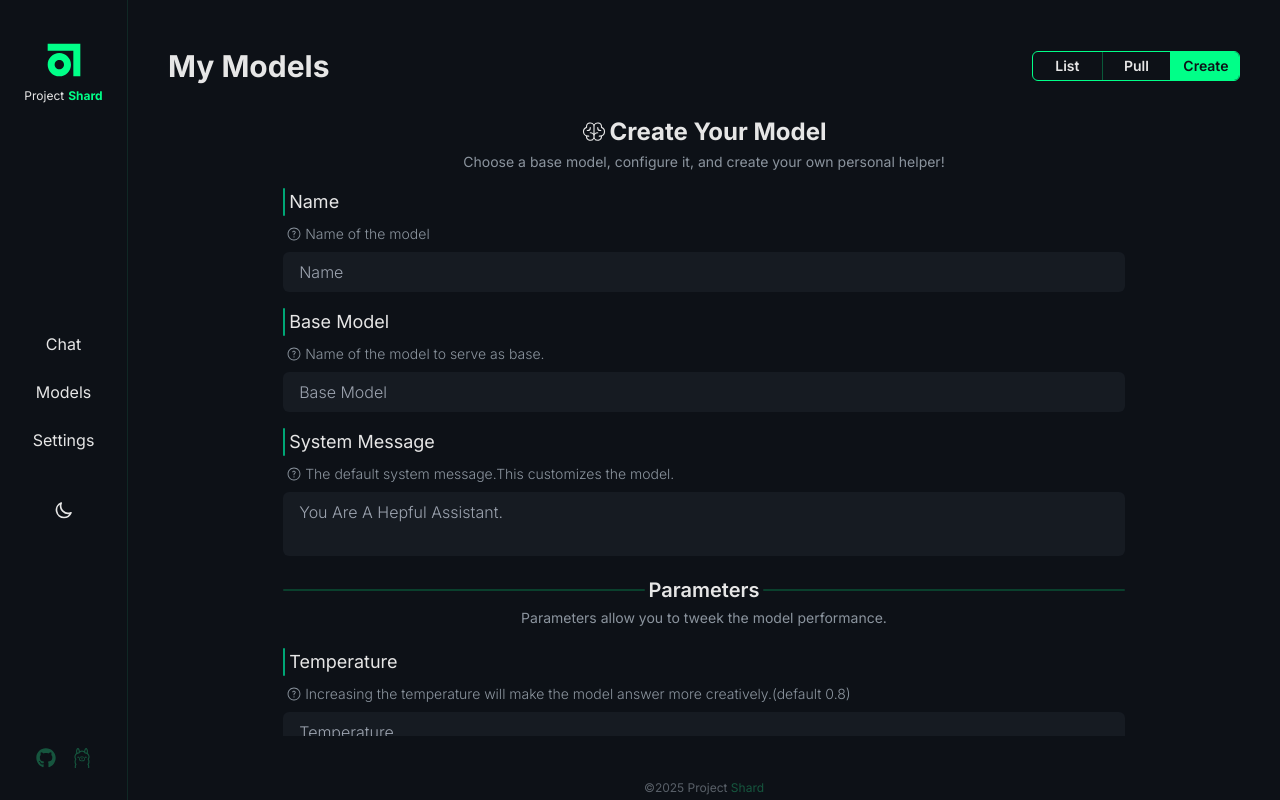
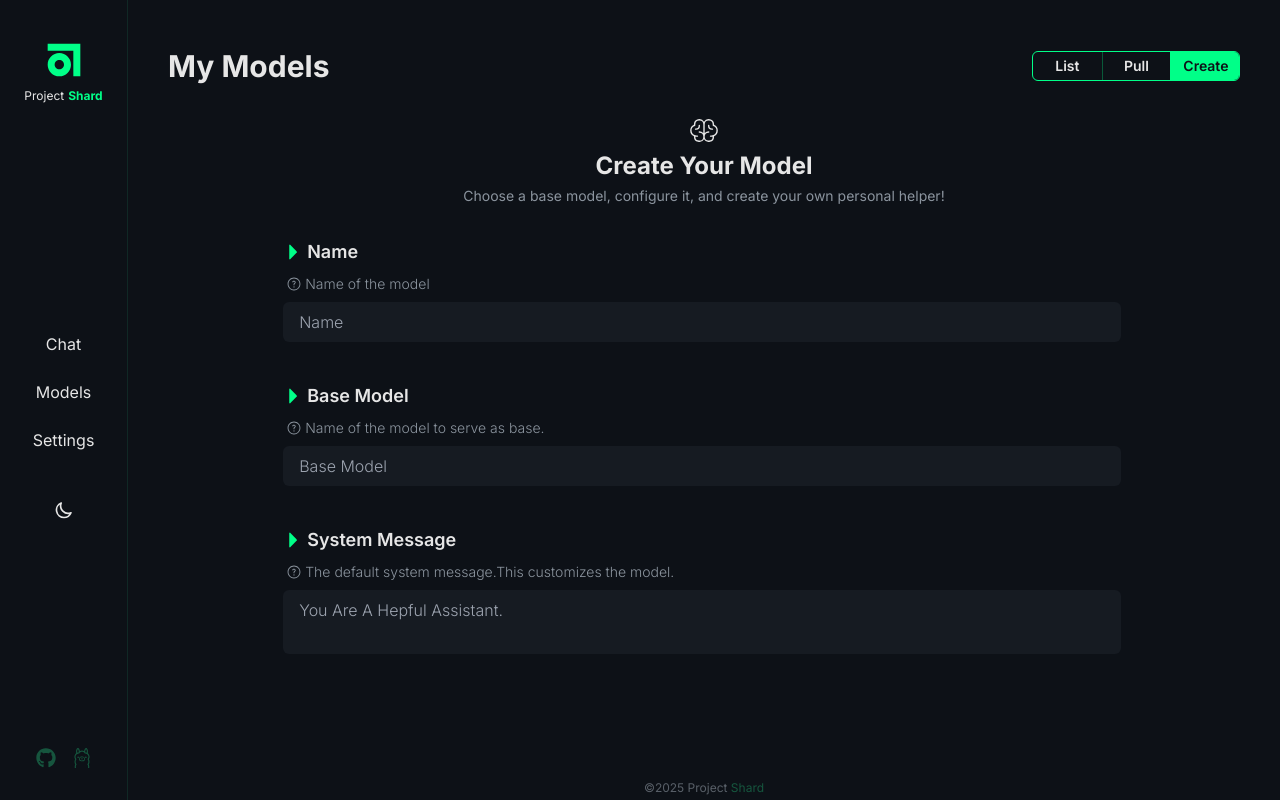
Before and after one commit to Ablasko32/Project-Shard, a Next.js app: page /models/create in a window 1280 px wide. Built offline with nearby package versions, Linux system fonts and the light colour scheme.

Commit message:
styled settings page

```diff
--- a/app/_components/ConnectionTest.tsx
+++ b/app/_components/ConnectionTest.tsx
@@ -33,7 +33,7 @@ export default function ConnectionTest() {
 	return (
 		<div className="flex flex-col items-center gap-1">
 			<div className="mb-2 flex items-center gap-1 text-lightTextSecondary dark:text-darkTextSecondary lg:text-xl">
-				<p>https://localhost:11434</p>
+				<p>http://localhost:11434</p>
 				{isConnected && (
 					<span className="h-2 w-2 rounded-full bg-lightPrimary dark:bg-darkPrimary"></span>
 				)}
--- a/app/_components/CreateModelForm.tsx
+++ b/app/_components/CreateModelForm.tsx
@@ -2,10 +2,11 @@
 
 import CreateModelInput from '@/app/_components/CreateModelInput';
 import { useForm, SubmitHandler } from 'react-hook-form';
-import { motion } from 'framer-motion';
 import { useState } from 'react';
-import TinySpinner from './TinySpinner';
+import TinySpinner from '@/app/_components/TinySpinner';
 import toast from 'react-hot-toast';
+import Button from '@/app/_components/Button';
+import { HiOutlineSparkles } from 'react-icons/hi';
 
 export interface CreateModel {
 	from: string;
@@ -93,7 +94,10 @@ export default function CreateModelForm() {
 	};
 
 	return (
-		<form className="flex flex-col gap-4" onSubmit={handleSubmit(onSubmit)}>
+		<form
+			className="flex flex-col gap-8 pr-1 lg:gap-10"
+			onSubmit={handleSubmit(onSubmit)}
+		>
 			<CreateModelInput
 				register={register}
 				description="Name of the model"
@@ -124,7 +128,7 @@ export default function CreateModelForm() {
 			/>
 
 			{/* params part */}
-			<div className="flex flex-col gap-1">
+			<div className="mb-6 mt-8 flex flex-col gap-1">
 				{' '}
 				<div className="mt-1 flex items-center gap-1">
 					<p className="h-0.5 flex-grow rounded-md bg-lightPrimary !opacity-20 dark:bg-darkPrimary"></p>
@@ -195,16 +199,10 @@ export default function CreateModelForm() {
 					<TinySpinner />
 				</div>
 			)}
-			<motion.button
-				disabled={isLoading}
-				whileHover={{ scale: 0.95 }}
-				whileTap={{ scale: 0.9 }}
-				transition={{ duration: 0.15 }}
-				type="submit"
-				className="mx-auto mb-4 mt-2 rounded-md bg-lightPrimary px-4 py-1 font-semibold uppercase text-lightBg dark:bg-darkPrimary dark:text-darkBg"
-			>
+			<Button className="mx-auto mb-4 mt-2">
+				<HiOutlineSparkles />
 				Create
-			</motion.button>
+			</Button>
 		</form>
 	);
 }
--- a/app/_components/CreateModelInput.tsx
+++ b/app/_components/CreateModelInput.tsx
@@ -1,6 +1,7 @@
 import { RegisterOptions, UseFormRegister } from 'react-hook-form';
 import { GoAlert, GoQuestion } from 'react-icons/go';
-import { CreateModel } from './CreateModelForm';
+import { CreateModel } from '@/app/_components/CreateModelForm';
+import { VscTriangleRight } from 'react-icons/vsc';
 
 interface CreateModelInput {
 	name: string;
@@ -25,9 +26,14 @@ export default function CreateModelInput({
 }: CreateModelInput) {
 	return (
 		<div className="flex flex-col gap-1">
-			<label className="flex gap-1 text-sm capitalize lg:text-lg" htmlFor={id}>
-				<span className="w-0.5 rounded-full bg-lightPrimary"></span>
-				<span> {name}</span>
+			<label
+				className="flex items-center gap-1 text-sm capitalize lg:text-lg"
+				htmlFor={id}
+			>
+				<span className="text-xl text-lightPrimary dark:text-darkPrimary">
+					<VscTriangleRight />
+				</span>
+				<span className="font-semibold"> {name}</span>
 			</label>
 			<div className="flex items-center gap-1 rounded-md p-1 text-xs font-light text-lightTextSecondary dark:text-darkTextSecondary lg:text-sm">
 				<div>
--- a/app/_components/Footer.tsx
+++ b/app/_components/Footer.tsx
@@ -2,10 +2,10 @@ export default function Footer() {
 	const year: number = new Date().getFullYear();
 
 	return (
-		<footer className="text-lightTextSecondary dark:text-darkTextSecondary place-self-center border-none md:col-start-2">
+		<footer className="place-self-center border-none text-lightTextSecondary dark:text-darkTextSecondary md:col-start-2">
 			<p className="text-xs opacity-60">
 				&copy;{year} Project{' '}
-				<span className="text-lightAccent/90 dark:text-darkAccent/50">
+				<span className="text-lightPrimary/90 dark:text-darkAccent/50">
 					Shard
 				</span>
 			</p>
--- a/app/_components/TextExpander.tsx
+++ b/app/_components/TextExpander.tsx
@@ -11,18 +11,19 @@ interface TextExpander {
 export default function TextExpander({ body, maxLength = 100 }: TextExpander) {
 	const [isExpanded, setExpanded] = useState<boolean>(false);
 
-	let text;
+	if (body.length <= maxLength) return body;
+	let text: string;
 	if (isExpanded) {
 		text = body;
 	} else {
-		text = body.slice(0, maxLength);
+		text = body.slice(0, maxLength) + '...';
 	}
 
 	return (
-		<div className="w-full">
+		<div className="w-full max-w-full">
 			<p>{text}</p>
 			<button
-				className="text-lightPrimary hover:scale-105 dark:text-darkPrimary/50"
+				className="text-lightPrimary transition-all duration-150 hover:scale-105 dark:text-darkPrimary/50"
 				onClick={() => setExpanded(!isExpanded)}
 			>
 				{isExpanded ? 'Show less' : 'Show more'}
--- a/app/models/[modelName]/page.tsx
+++ b/app/models/[modelName]/page.tsx
@@ -19,7 +19,7 @@ export default async function page({
 	// console.log(responseData);
 
 	return (
-		<div className="mx-auto flex max-w-6xl flex-col gap-6">
+		<div className="mx-auto flex max-w-2xl flex-col gap-6 lg:max-w-6xl">
 			{/* back button */}
 			<Link href="/models">
 				<Button type="secondary" className="text-sm">
@@ -35,7 +35,7 @@ export default async function page({
 			</div>
 
 			{/* details */}
-			<div className="mx-auto flex min-w-full flex-col items-center gap-4">
+			<div className="mx-auto flex w-full flex-col items-center gap-4">
 				{/* modified */}
 				<ModelShowDetailComponent title="Modified">
 					{new Date(responseData.modified_at).toLocaleDateString()}
@@ -56,9 +56,11 @@ export default async function page({
 				)}
 
 				{/* system message */}
-				<ModelShowDetailComponent title="System Message">
-					{responseData.system}
-				</ModelShowDetailComponent>
+				{responseData.system && (
+					<ModelShowDetailComponent title="System Message">
+						{responseData.system}
+					</ModelShowDetailComponent>
+				)}
 
 				{/* parameters */}
 				{responseData.parameters && (
--- a/app/models/create/page.tsx
+++ b/app/models/create/page.tsx
@@ -10,11 +10,11 @@ function page() {
 	return (
 		<div className="flex w-full flex-col items-center justify-center gap-2 px-2">
 			{/* title */}
-			<div className="mb-2 flex flex-col items-center justify-center gap-1">
-				{' '}
-				<h2 className="flex items-center gap-1 text-lg font-bold capitalize lg:text-2xl">
-					{' '}
-					<PiBrainLight />
+			<div className="mb-6 flex flex-col items-center justify-center gap-1">
+				<h2 className="flex flex-col items-center gap-1 text-xl font-bold capitalize lg:text-2xl">
+					<span className="text-2xl lg:text-3xl">
+						<PiBrainLight />
+					</span>
 					Create Your Model
 				</h2>
 				<p className="mx-4 text-center text-xs text-lightTextSecondary dark:text-darkTextSecondary lg:text-sm">
```
Also changed, not shown: app/_components/PullModel.tsx (+37 -42 lines).
